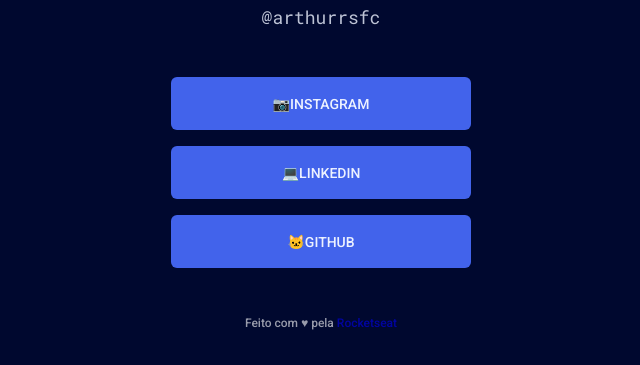
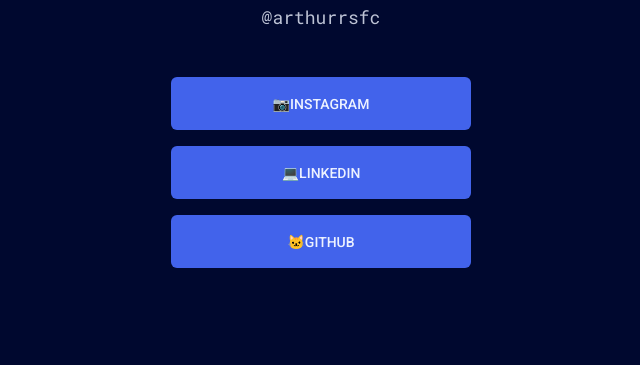
Before and after one commit to ArthurRSaldanha/MyLinks, a plain HTML site: page index.html in a window 1280 px wide. Shown: the part 229-594 px from the top of the page, without its empty margins (319-959 px from the left). Drawn offline with Linux system fonts and the light colour scheme.

Commit message:
tirei o footer

```diff
--- a/index.html
+++ b/index.html
@@ -25,7 +25,7 @@
             </li>
         </ul>
         <footer>
-            Feito com ♥ pela <a href="https://rocketseat.com.br" target="_blank">Rocketseat</a>
+
         </footer>
     </div>
 
```
